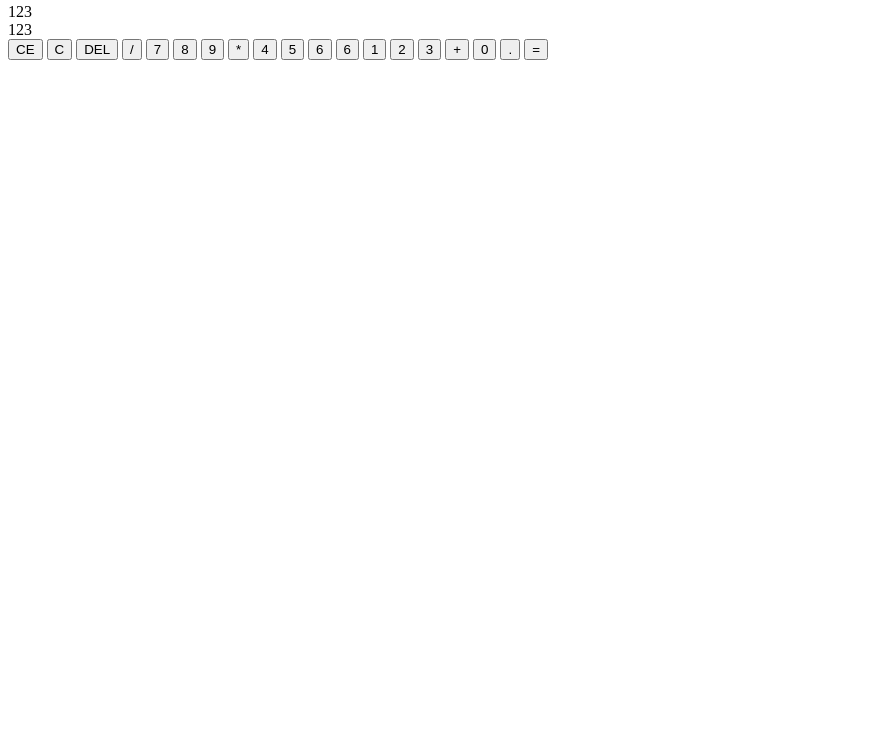
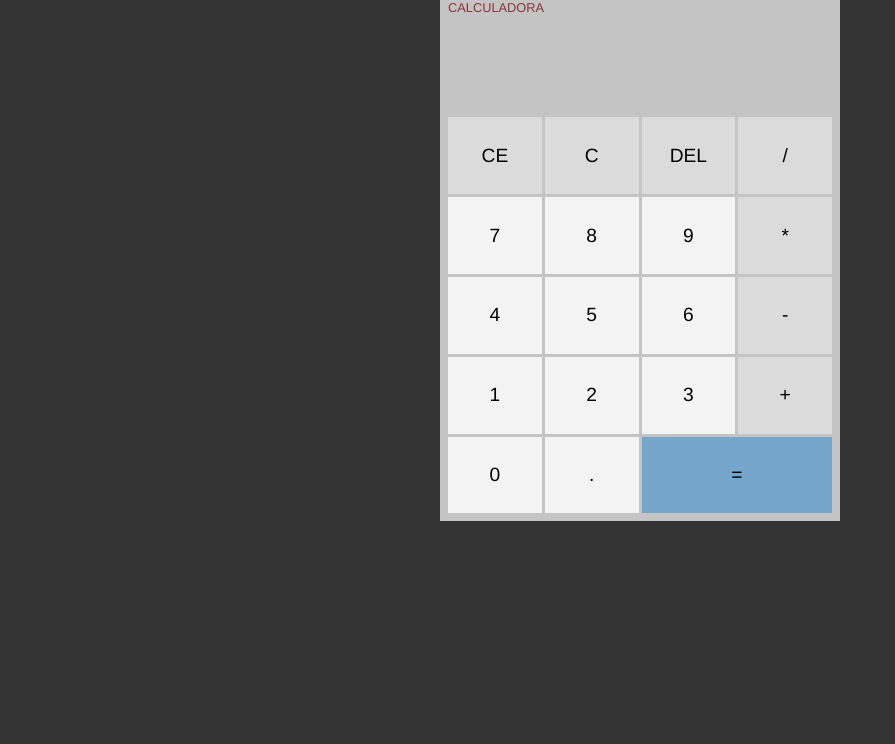
Before and after one commit to Daviafer/calculator, a plain HTML site: page index.html in a window 1280 px wide. Shown: the part 56-800 px from the top of the page, without its empty margins (0-895 px from the left). Drawn offline with Linux system fonts and the light colour scheme.

Commit message:
finalizando html e css

```diff
--- a/css/style.css
+++ b/css/style.css
@@ -0,0 +1,73 @@
+*{
+  margin: 0;
+  padding: 0;
+  box-sizing: border-box;
+  font-family: Helvetica;
+}
+body{
+  background-color: #333;
+  display: flex;
+  align-items: center;
+  justify-content: center;
+  padding: 3em;
+}
+/* calculadora geral */
+#calc{
+  background-color: #c4c4c4;
+  color: black;
+  display: flex;
+  flex-direction: column;
+  width: 400px;
+  padding: 0.5em;
+}
+#calc h3{
+  font-size: 0.8em;
+  text-transform: uppercase;
+  font-weight: 300;
+  color: rgb(138, 52, 56);
+}
+/* ------------------------------------------ */
+#operations{
+  text-align: right;
+}
+#previous-operation,
+#current-operation {
+  min-height: 1.6em;
+  padding: 0.2em;
+  overflow-wrap: break-word;
+}
+#previous-operation{
+  color: #777;
+}
+#current-operation{
+  font-size: 3em;
+  font-weight: 700;
+}
+/* ------------------------------------------ */
+#buttons-container{
+  display: grid;
+  grid-template-columns: 1fr 1fr 1fr 1fr;
+  gap: 3px;
+}
+#buttons-container button{
+  border: 1px solid transparent;
+  border-radius: 0;
+  height: 4em;
+  font-size: 1.2em;
+  background-color: #dbdbdb;
+  cursor: pointer;
+}
+#buttons-container .number{
+  background-color: #f3f3f3;
+}
+#buttons-container button:hover{
+  background-color: #cacbd1;
+  border-color: rgb(218, 215, 215);
+}
+#buttons-container #equal-btn{
+  grid-column: span 2;
+  background-color: #75a5cb;
+}
+#buttons-container #equal-btn:hover{
+  background-color: #3a91d8;
+}
--- a/index.html
+++ b/index.html
@@ -13,8 +13,8 @@
   <div id="calc">
     <h3>Calculadora</h3>
     <div id="operations">
-      <div id="previous-operation">123</div>
-      <div id="current-operation">123</div>
+      <div id="previous-operation"></div>
+      <div id="current-operation"></div>
     </div>
     <div id="buttons-container">
       <button>CE</button>
@@ -28,7 +28,7 @@
       <button class="number">4</button>
       <button class="number">5</button>
       <button class="number">6</button>
-      <button>6</button>
+      <button>-</button>
       <button class="number">1</button>
       <button class="number">2</button>
       <button class="number">3</button>
```
